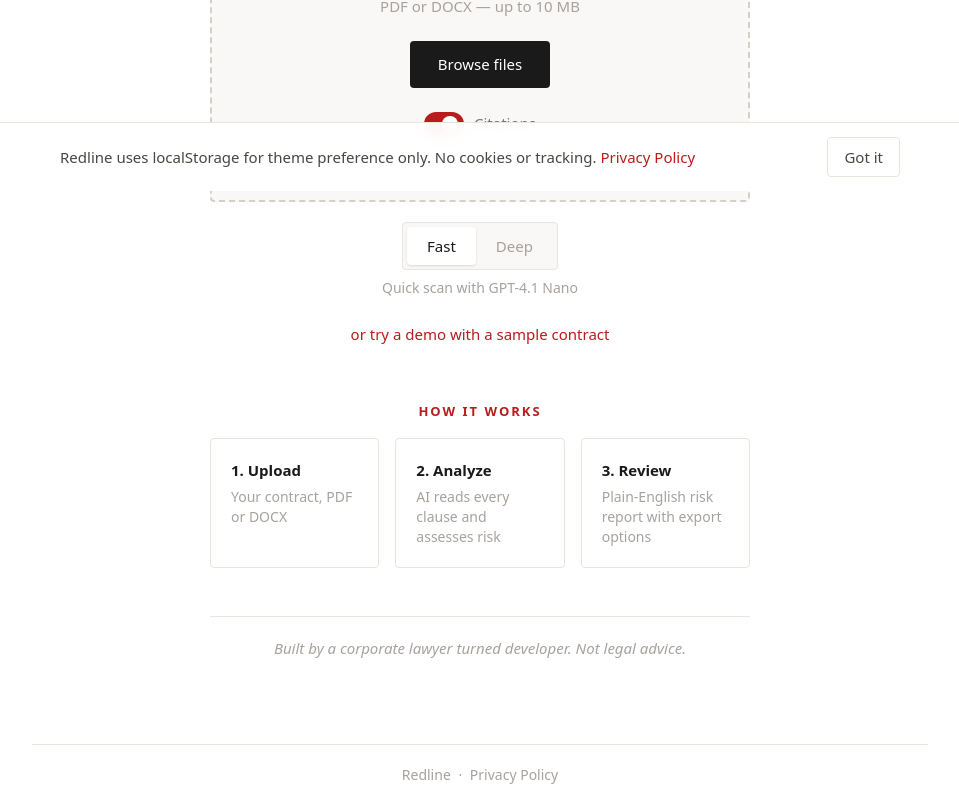
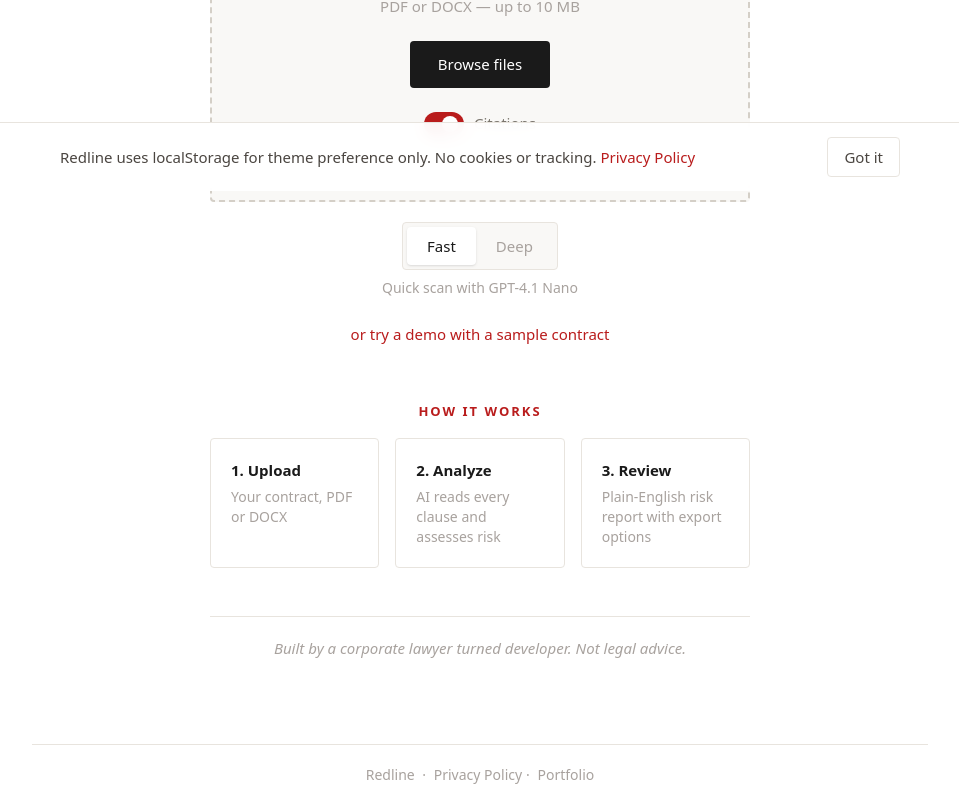
Before and after one commit to Seb281/redline, a Next.js app in the folder frontend/: page / in a window 1280 px wide. Shown: the part 609-1414 px from the top of the page, without its empty margins (160-1119 px from the left). Built offline with nearby package versions, Linux system fonts and the light colour scheme; no server answers.

Commit message:
feat: make logo a home link and add portfolio link to footer

```diff
--- a/frontend/src/components/Footer.tsx
+++ b/frontend/src/components/Footer.tsx
@@ -11,6 +11,15 @@ export function Footer() {
         <Link href="/privacy" className="hover:text-[var(--text-secondary)] hover:underline">
           Privacy Policy
         </Link>
+        <span className="mx-1">&middot;</span>{" "}
+        <a
+          href="https://seb.giupana.com"
+          target="_blank"
+          rel="noopener noreferrer"
+          className="hover:text-[var(--text-secondary)] hover:underline"
+        >
+          Portfolio
+        </a>
       </p>
     </footer>
   );
--- a/frontend/src/components/Header.tsx
+++ b/frontend/src/components/Header.tsx
@@ -2,6 +2,7 @@
 
 "use client";
 
+import Link from "next/link";
 import { useTheme } from "@/hooks/useTheme";
 
 /** Top bar shown on every screen. */
@@ -11,13 +12,13 @@ export function Header() {
   return (
     <header className="sticky top-0 z-50 border-b border-[var(--border-primary)] bg-[var(--bg-primary)]/95 backdrop-blur-sm theme-transition">
       <div className="mx-auto flex max-w-4xl items-center justify-between px-5 py-3.5">
-        {/* Red dash + wordmark */}
-        <div className="flex items-center gap-2.5">
+        {/* Red dash + wordmark — links back to landing page */}
+        <Link href="/" className="flex items-center gap-2.5 no-underline">
           <div className="h-[3px] w-5 bg-[var(--accent)]" />
           <span className="font-[var(--font-body)] text-sm font-semibold uppercase tracking-[1.5px] text-[var(--text-primary)]">
             Redline
           </span>
-        </div>
+        </Link>
         <button
           type="button"
           onClick={toggle}
```
